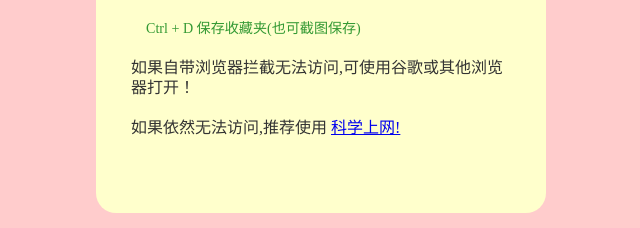
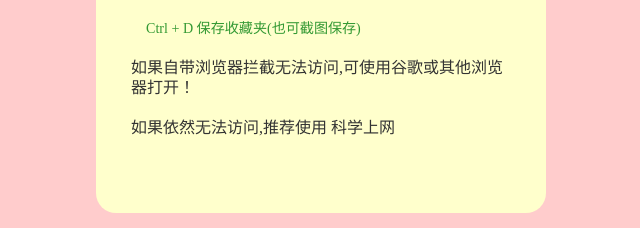
Before and after one commit to chunxinlou/chunxinlou.github.io, a plain HTML site: page index.html in a window 1280 px wide. Shown: the part 487-715 px from the top of the page, 319-959 px from the left. Drawn offline with Linux system fonts and the light colour scheme.

Commit message:
Update index.html

```diff
--- a/index.html
+++ b/index.html
@@ -129,8 +129,7 @@
 						如果自带浏览器拦截无法访问,可使用谷歌或其他浏览器打开！
 						<br/>
 						<br/>
-						如果依然无法访问,推荐使用
-						<a href="https://www.fastmiao.me"> 科学上网!</a>
+						如果依然无法访问,推荐使用 科学上网
 					</div>
 				</div>
 			</div>
```
